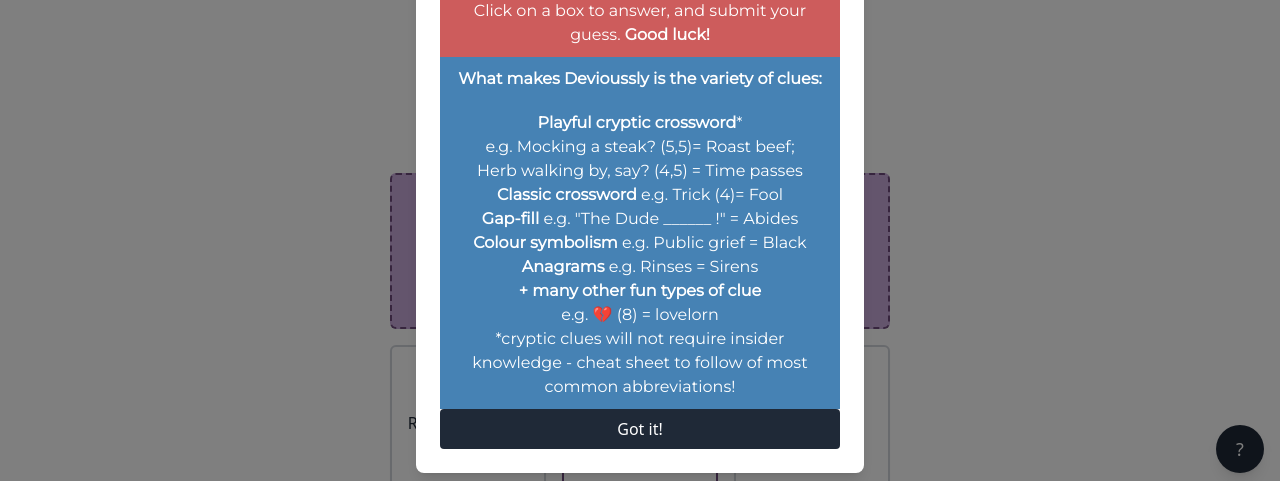
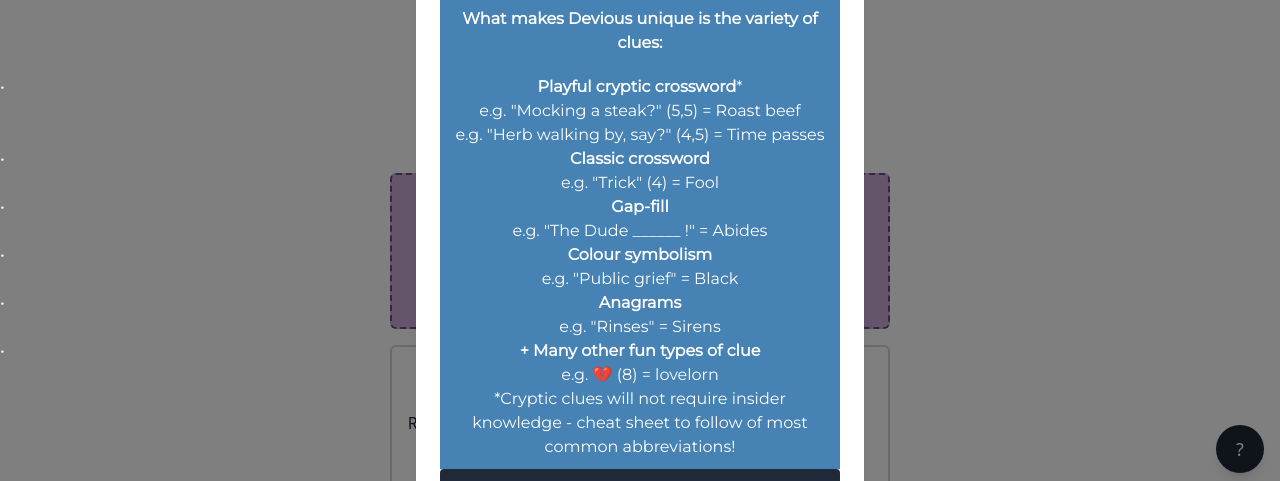
Before and after one commit to nothingisboring/byzantine, a plain HTML site: page index.html in a window 1280 px wide. Both pictures are taken after a click on the button "How to Play". Shown: the part 311-792 px from the top of the page. Drawn offline with nearby package versions, Linux system fonts and the light colour scheme; grey boxes are pictures that could not be loaded; a web font is replaced by a local one.

Commit message:
Update index.html

```diff
--- a/index.html
+++ b/index.html
@@ -40,19 +40,48 @@
             Click on a box to answer, and submit your guess. <b>Good luck!</b>
         </p>
 
-<h2 class="arse"><b>What makes <b>Devious</b>sly is the variety of clues:</b></h2>
-<p class="arse">
-<b>Playful cryptic crossword</b>* <br>e.g. Mocking a steak? (5,5)= Roast beef; <br>Herb walking by, say? (4,5) = Time passes
- <br>
-           <b>Classic crossword</b> e.g. Trick (4)= Fool
-            <br>
-            <b>Gap-fill</b> e.g. "The Dude ______ !" = Abides
-            <br><b>Colour symbolism</b> e.g. Public grief = Black
-    	  <br><b>Anagrams</b> e.g. Rinses = Sirens
-             <br><b>+ many other fun types of clue </b> <br>e.g. 💔  (8) = lovelorn
-             <br>*cryptic clues will not require insider knowledge - cheat sheet to follow of most common abbreviations!
-            <br>
-        </p>
+<h2 class="arse"><b>What makes <span class="highlight">Devious</span> unique is the variety of clues:</b></h2>
+
+<div class="arse">
+    <div class="bullet-point"><b>Playful cryptic crossword</b>*
+        <div class="examples">
+            e.g. "Mocking a steak?" (5,5) = Roast beef<br>
+            e.g. "Herb walking by, say?" (4,5) = Time passes
+        </div>
+    </div>
+
+    <div class="bullet-point"><b>Classic crossword</b>
+        <div class="examples">
+            e.g. "Trick" (4) = Fool
+        </div>
+    </div>
+
+    <div class="bullet-point"><b>Gap-fill</b>
+        <div class="examples">
+            e.g. "The Dude ______ !" = Abides
+        </div>
+    </div>
+
+    <div class="bullet-point"><b>Colour symbolism</b>
+        <div class="examples">
+            e.g. "Public grief" = Black
+        </div>
+    </div>
+
+    <div class="bullet-point"><b>Anagrams</b>
+        <div class="examples">
+            e.g. "Rinses" = Sirens
+        </div>
+    </div>
+
+    <div class="bullet-point"><b>+ Many other fun types of clue</b>
+        <div class="examples">
+            e.g. 💔 (8) = lovelorn
+        </div>
+    </div>
+
+    <div class="footnote">*Cryptic clues will not require insider knowledge - cheat sheet to follow of most common abbreviations!</div>
+</div>
         <button id="closeModalButton" class="bg-gray-800 text-white px-4 py-2 rounded hover:bg-gray-700 w-full">
             Got it!
         </button>
```
